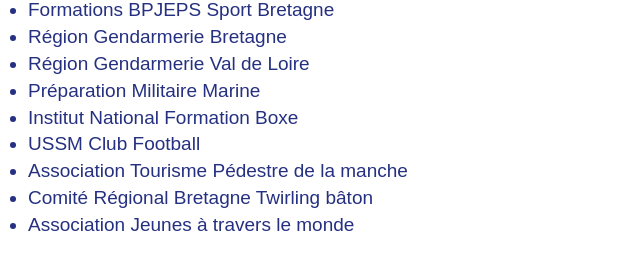
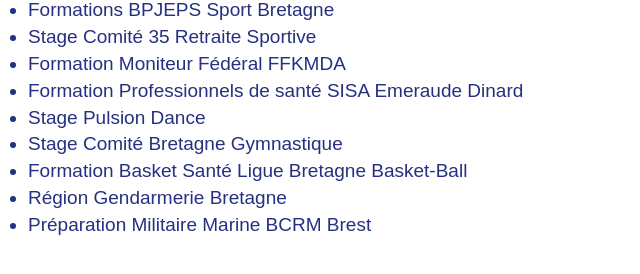
Before and after one commit to Mapi-3/meteo-dinard, a plain HTML site: page liste-groupes.html in a window 1280 px wide. Shown: the whole page, without its empty margins (0-640 px from the left). Drawn offline with Linux system fonts and the light colour scheme.

Commit message:
Mise à jour liste groupes accueillis

```diff
--- a/liste-groupes.html
+++ b/liste-groupes.html
@@ -1 +1 @@
-<!DOCTYPE html><html lang="fr"><head><meta charset="UTF-8"><style>body{margin:0;font-family:Arial,sans-serif;color:#253081;font-size:19px;line-height:1.1;background:transparent;}ul{margin:0;padding-left:28px;}li{margin-bottom:6px;font-weight:500;}</style></head><body><ul><li>Formations BPJEPS Sport Bretagne</li><li>Région Gendarmerie Bretagne</li><li>Région Gendarmerie Val de Loire</li><li>Préparation Militaire Marine</li><li>Institut National Formation Boxe</li><li>USSM Club Football</li><li>Association Tourisme Pédestre de la manche</li><li>Comité Régional Bretagne Twirling bâton</li><li>Association Jeunes à travers le monde</li></ul></body></html>
+<!DOCTYPE html><html lang="fr"><head><meta charset="UTF-8"><style>body{margin:0;font-family:Arial,sans-serif;color:#253081;font-size:19px;line-height:1.1;background:transparent;}ul{margin:0;padding-left:28px;}li{margin-bottom:6px;font-weight:500;}</style></head><body><ul><li>Formations BPJEPS Sport Bretagne</li><li>Stage Comité 35 Retraite Sportive</li><li>Formation Moniteur Fédéral FFKMDA</li><li>Formation Professionnels de santé SISA Emeraude Dinard</li><li>Stage Pulsion Dance</li><li>Stage Comité Bretagne Gymnastique</li><li>Formation Basket Santé Ligue Bretagne Basket-Ball</li><li>Région Gendarmerie Bretagne</li><li>Préparation Militaire Marine BCRM Brest</li></ul></body></html>
```
